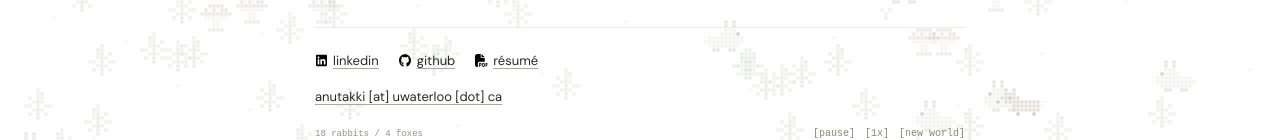
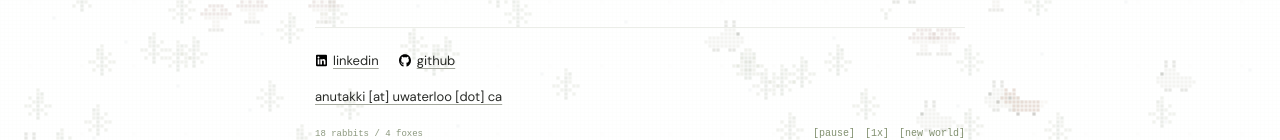
Before and after one commit to AbhiNutakki/abhiram.ca, a plain HTML site: page dist/index.html in a window 1280 px wide. Shown: the part 428-568 px from the top of the page. Drawn offline with nearby package versions, Linux system fonts and the light colour scheme.

Commit message:
Remove resume link and hosted PDF

```diff
--- a/dist/index.html
+++ b/dist/index.html
@@ -14,4 +14,4 @@
 <section id="experience" class="page" hidden><article class="job"><div class="job-heading"><a class="highlight lavender" href="https://magichour.ai/" target="_blank" rel="noopener"><img class="brand-icon" src="assets/magic-hour.png" alt="" width="15" height="15">magic hour ai</a><span>software / ai</span></div><p>prototyping diffusion-model pipelines for image and video generation.</p></article><article class="job"><div class="job-heading"><a class="highlight blue" href="https://www.uwarg.com/" target="_blank" rel="noopener"><img class="brand-icon" src="assets/warg.png" alt="" width="15" height="15">waterloo aerial robotics group</a><span>sep 2026 — present</span></div><p>autonomy software developer on waterloo's aerial robotics team.</p></article><article class="job"><div class="job-heading"><a class="highlight rose" href="https://haltongamejam.pages.dev/" target="_blank" rel="noopener"><img class="brand-icon halton-icon" src="assets/halton-game-jam.png" alt="" width="17" height="17">halton game jam</a><span>oct 2024 — oct 2025</span></div><p>director of a game-development event for 150+ participants, with a $1,000 prize pool sponsored by a y combinator startup.</p></article></section>
 
 <section id="art" class="page" hidden><div class="art-gallery"><a href="assets/art/snake-and-roses.jpg" target="_blank" rel="noopener" aria-label="View snake and roses drawing full size"><img src="assets/art/snake-and-roses.jpg" alt="Ink drawing of a coiled snake surrounded by roses." width="1215" height="1620" loading="lazy" decoding="async"></a><a href="assets/art/angel.jpg" target="_blank" rel="noopener" aria-label="View angel drawing full size"><img src="assets/art/angel.jpg" alt="Ink drawing of a winged, multi-eyed angel on lined notebook paper." width="1215" height="1620" loading="lazy" decoding="async"></a></div></section>
-</main><footer><div class="socials"><a href="https://www.linkedin.com/in/abhiramnutakki/" target="_blank" rel="noopener"><img class="brand-icon" src="assets/linkedin.svg" alt="" width="15" height="15">linkedin</a><a href="https://github.com/AbhiNutakki" target="_blank" rel="noopener"><img class="brand-icon" src="assets/github.svg" alt="" width="15" height="15">github</a><a href="resume.pdf" target="_blank" rel="noopener"><img class="brand-icon" src="assets/resume-pdf.svg" alt="" width="15" height="15">résumé</a></div><p class="contact"><a href="mailto:anutakki@uwaterloo.ca">anutakki [at] uwaterloo [dot] ca</a></p><div class="ecosystem-footer"><span id="eco-mini" aria-live="off"></span><div class="eco-inline-controls"><button id="eco-pause" aria-pressed="false">[pause]</button><button id="eco-speed" aria-pressed="false">[1x]</button><button id="eco-reset">[new world]</button></div></div><details class="eco-inline-info"><summary>about this ecosystem</summary><p id="eco-weather"></p><div id="eco-counts" class="eco-counts"></div></details><div class="footer-meta"><span>abhiram nutakki <span class="year">© 2026</span></span></div></footer></div></body></html>
+</main><footer><div class="socials"><a href="https://www.linkedin.com/in/abhiramnutakki/" target="_blank" rel="noopener"><img class="brand-icon" src="assets/linkedin.svg" alt="" width="15" height="15">linkedin</a><a href="https://github.com/AbhiNutakki" target="_blank" rel="noopener"><img class="brand-icon" src="assets/github.svg" alt="" width="15" height="15">github</a></div><p class="contact"><a href="mailto:anutakki@uwaterloo.ca">anutakki [at] uwaterloo [dot] ca</a></p><div class="ecosystem-footer"><span id="eco-mini" aria-live="off"></span><div class="eco-inline-controls"><button id="eco-pause" aria-pressed="false">[pause]</button><button id="eco-speed" aria-pressed="false">[1x]</button><button id="eco-reset">[new world]</button></div></div><details class="eco-inline-info"><summary>about this ecosystem</summary><p id="eco-weather"></p><div id="eco-counts" class="eco-counts"></div></details><div class="footer-meta"><span>abhiram nutakki <span class="year">© 2026</span></span></div></footer></div></body></html>
```
Also changed, not shown: dist/assets/resume-pdf.svg (deleted), 2 other files.
